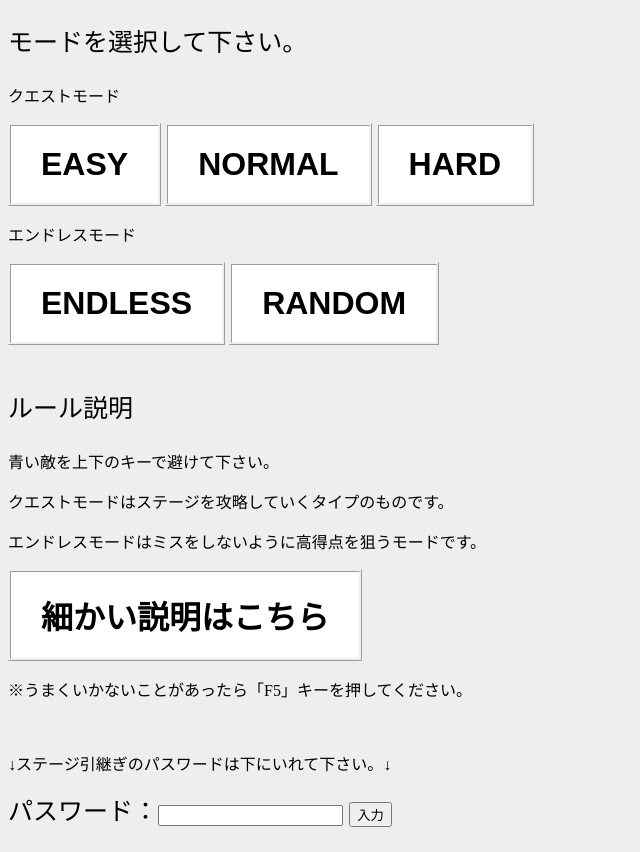
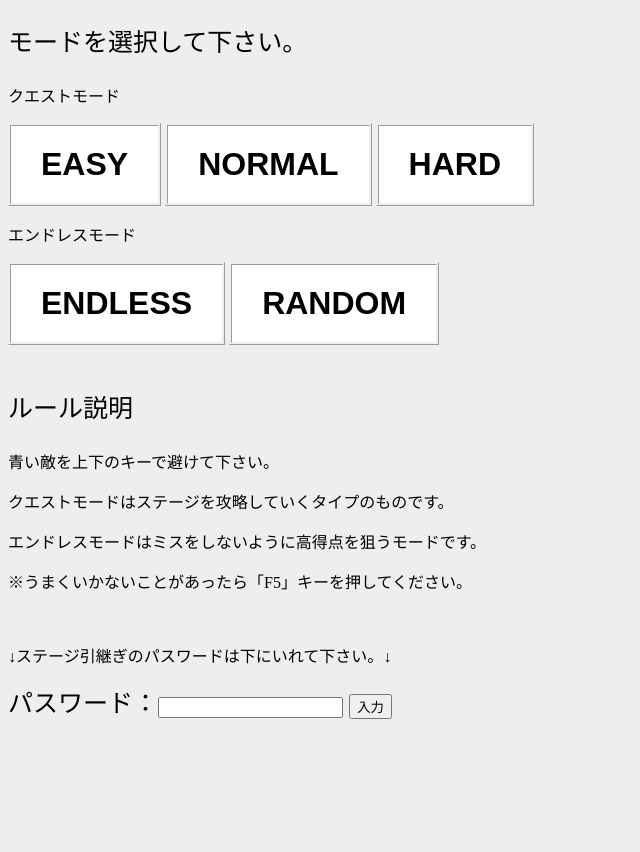
Before and after one commit to Anthony-cpp/Avoiding_game, a plain HTML site: page index.html in a window 1280 px wide. Shown: the part 69-921 px from the top of the page, without its empty margins (0-640 px from the left). After the commit the page ends 813 px from the top, so only its background shows below. Drawn offline with Linux system fonts and the light colour scheme.

Commit message:
Update index.html

```diff
--- a/index.html
+++ b/index.html
@@ -28,7 +28,7 @@
 <p>青い敵を上下のキーで避けて下さい。</p>
 <p>クエストモードはステージを攻略していくタイプのものです。</p>
 <p>エンドレスモードはミスをしないように高得点を狙うモードです。</p>
-<button class="button1" type="button" id="b999" onclick="instruction()">細かい説明はこちら</button>
+<!--<button class="button1" type="button" id="b999" onclick="instruction()">細かい説明はこちら</button>-->
 <p>※うまくいかないことがあったら「F5」キーを押してください。</p>
 
 
```
